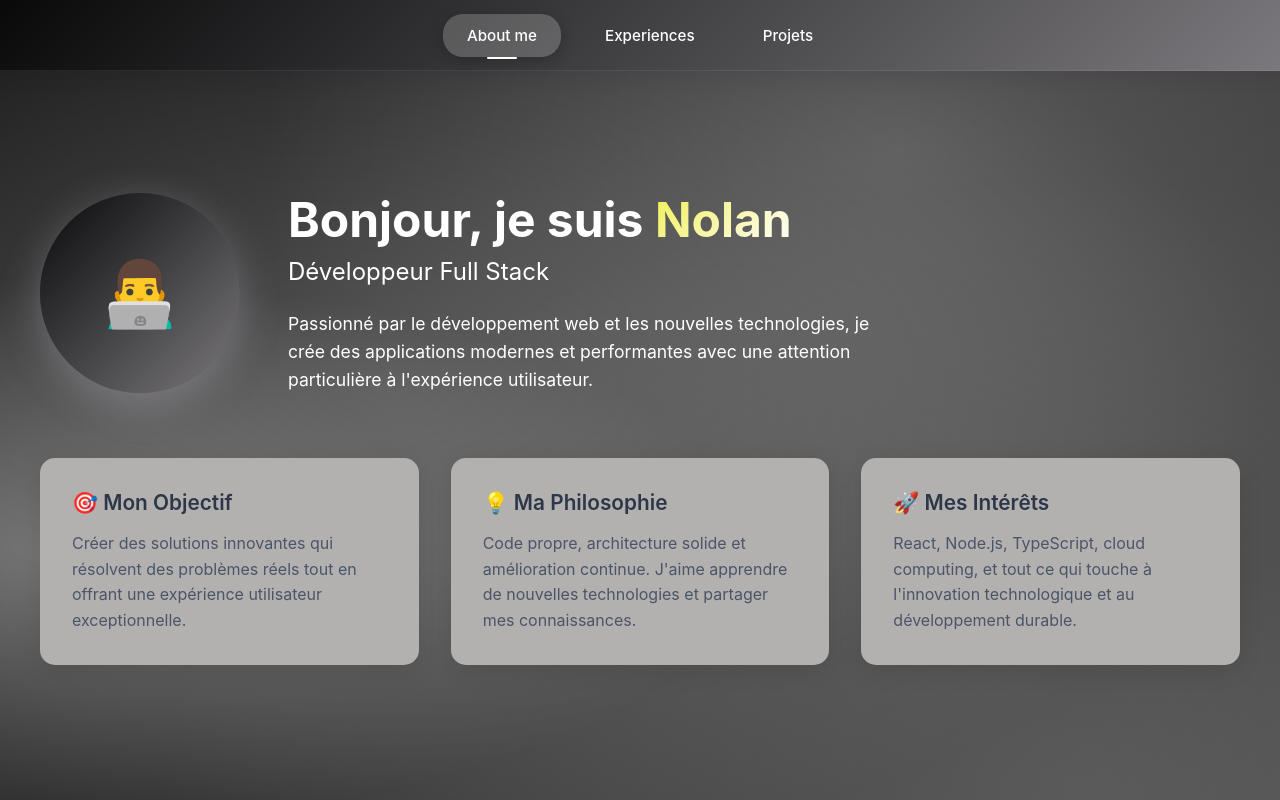
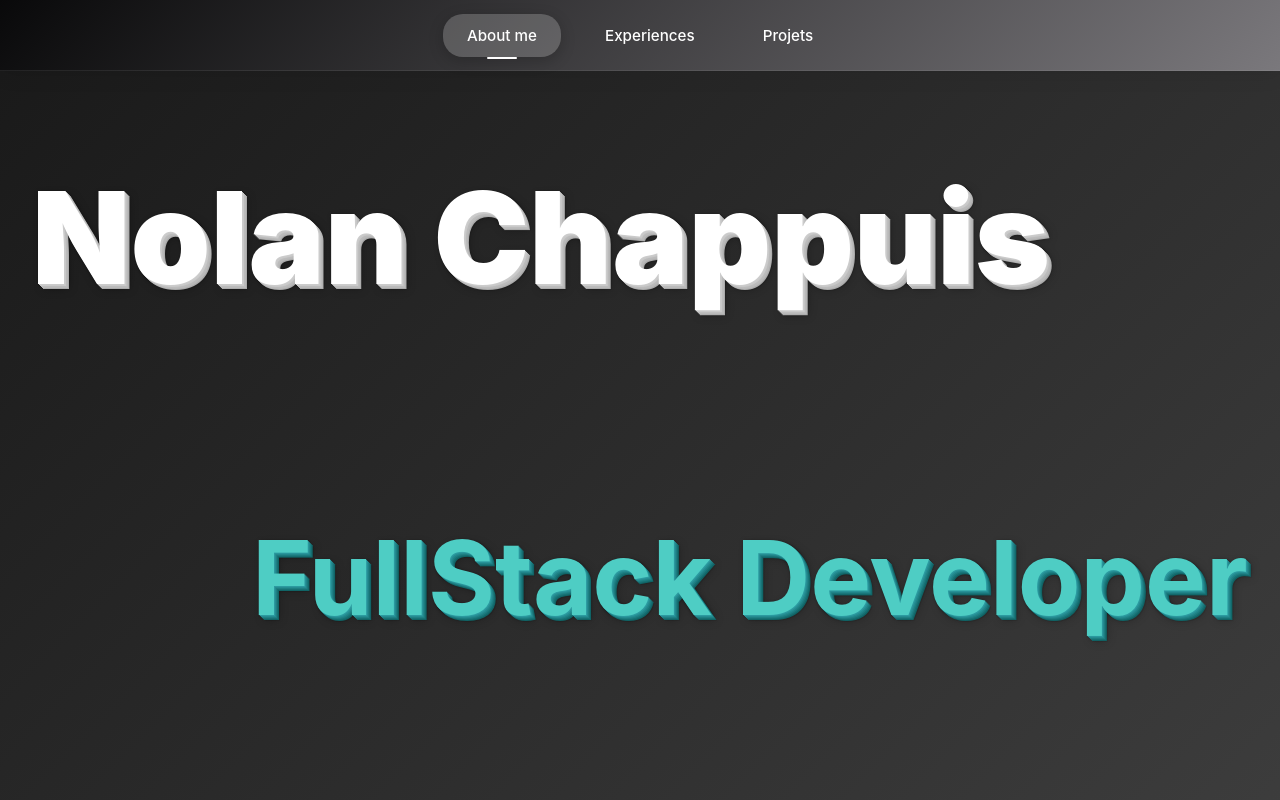
Before and after one commit to Nchappui/portfolio, a React (Create React App) app: page /about in a window 1280 px wide. Shown: the top 800 px of the page. Built offline with nearby package versions, Linux system fonts and the light colour scheme.

Commit message:
Add Skills route and update AboutMe and Intro components for improved layout and styling

```diff
--- a/src/App.js
+++ b/src/App.js
@@ -9,7 +9,7 @@ import Navigation from "./components/Navigation";
 import AboutMe from "./pages/AboutMe";
 import MyProjects from "./pages/MyProjects";
 import MyExperiences from "./pages/MyExperiences";
-import Intro from "./pages/Intro";
+import Skills from "./pages/Skills";
 
 function AppContent() {
   const location = useLocation();
@@ -20,6 +20,7 @@ function AppContent() {
     if (path === "/" || path === "/about") return "about";
     else if (path === "/projects") return "projects";
     else if (path === "/experiences") return "experiences";
+    else if (path === "/skills") return "skills";
   };
 
   return (
@@ -31,7 +32,6 @@ function AppContent() {
             path="/"
             element={
               <div>
-                <Intro />
                 <AboutMe />
               </div>
             }
@@ -39,6 +39,7 @@ function AppContent() {
           <Route path="/about" element={<AboutMe />} />
           <Route path="/projects" element={<MyProjects />} />
           <Route path="/experiences" element={<MyExperiences />} />
+          <Route path="/skills" element={<Skills />} />
         </Routes>
       </main>
     </div>
--- a/src/pages/AboutMe.css
+++ b/src/pages/AboutMe.css
@@ -1,32 +1,20 @@
+/* Wrapper global pour une page AboutMe uniforme */
+.aboutme-page-wrapper {
+  background: linear-gradient(135deg, #1a1a1a, #4a4a4a);
+  min-height: 100vh; /* Réduit à 100vh + contenu naturel */
+}
+
 .about-me {
-  padding: 120px 2rem 4rem;
-  min-height: 100vh;
-  background: radial-gradient(
-      ellipse at 30% 40%,
-      rgba(255, 255, 255, 0.2) 0%,
-      transparent 70%
-    ),
-    radial-gradient(
-      ellipse at 70% 10%,
-      rgba(255, 255, 255, 0.2) 0%,
-      transparent 50%
-    ),
-    radial-gradient(
-      ellipse at 85% 90%,
-      rgba(100, 100, 100, 0.7) 0%,
-      transparent 60%
-    ),
-    radial-gradient(
-      ellipse at 5% 60%,
-      rgba(200, 200, 200, 0.4) 0%,
-      transparent 40%
-    ),
-    linear-gradient(135deg, #1a1a1a, #4a4a4a);
+  padding: 0 2rem 8rem; /* Augmentation significative du padding-bottom */
+  min-height: calc(100vh - 70px); /* Hauteur ajustée selon la navigation (70px) */
+  /* background supprimé - utilise maintenant le background du wrapper */
 }
 
 .about-container {
   max-width: 1200px;
   margin: 0 auto;
+  padding-top: 4rem; /* Augmentation de l'espacement en haut */
+  padding-bottom: 2rem; /* Ajout d'espacement en bas */
 }
 
 .about-header {
--- a/src/pages/AboutMe.js
+++ b/src/pages/AboutMe.js
@@ -1,9 +1,13 @@
 import "./AboutMe.css";
+import Intro from "./Intro";
 
 const AboutMe = () => {
   return (
-    <section className="about-me">
-      <div className="about-container">
+    <div className="aboutme-page-wrapper">
+      <Intro />
+      <section className="about-me">
+        <div className="about-container">
+
         <div className="about-header">
           <div className="profile-image">
             <div className="image-placeholder">👨‍💻</div>
@@ -48,6 +52,7 @@ const AboutMe = () => {
         </div>
       </div>
     </section>
+    </div>
   );
 };
 
--- a/src/pages/Intro.css
+++ b/src/pages/Intro.css
@@ -1,23 +1,289 @@
 .intro-container {
   padding: 2rem;
   text-align: center;
-  background: linear-gradient(135deg, #1a1a1a, #4a4a4a);
-  min-height: 100vh;
+  /* background: linear-gradient(135deg, #1a1a1a, #4a4a4a); - supprimé pour utiliser le background du parent */
+  height: 100vh; /* Changé de min-height à height fixe */
+  overflow-x: hidden; /* Évite les barres de défilement horizontales */
+  position: relative;
 }
 
+/* STYLE 1: Gradient animé avec glow effect */
+.name.style-1 {
+  position: fixed;
+  top: 20vh;
+  left: 2rem;
+  font-size: 10vw;
+  font-weight: 900;
+  background: linear-gradient(45deg, #ff6b6b, #4ecdc4, #45b7d1, #96ceb4, #ffeaa7);
+  background-size: 400% 400%;
+  -webkit-background-clip: text;
+  -webkit-text-fill-color: transparent;
+  background-clip: text;
+  animation: gradientShift 3s ease infinite;
+  text-shadow: 0 0 30px rgba(255, 107, 107, 0.5);
+  transition: transform 0.1s ease-out;
+  will-change: transform;
+  z-index: 10;
+}
+
+.job-title.style-1 {
+  position: fixed;
+  top: auto;
+  bottom: 20vh;
+  right: 2rem;
+  font-size: 8vw;
+  font-weight: 700;
+  color: #ffffff;
+  text-shadow:
+    0 0 10px rgba(255, 255, 255, 0.5),
+    0 0 20px rgba(78, 205, 196, 0.3),
+    0 0 30px rgba(69, 183, 209, 0.2);
+  transition: transform 0.1s ease-out;
+  will-change: transform;
+  z-index: 10;
+}
+
+/* STYLE 2: Effet néon cyberpunk */
+.name.style-2 {
+  position: fixed;
+  top: 20vh;
+  left: 2rem;
+  font-size: 10vw;
+  font-weight: 900;
+  color: #00ff88;
+  text-shadow:
+    0 0 5px #00ff88,
+    0 0 10px #00ff88,
+    0 0 15px #00ff88,
+    0 0 20px #00ff88,
+    0 0 35px #00ff88,
+    0 0 40px #00ff88;
+  animation: neonFlicker 2s infinite alternate;
+  transition: transform 0.1s ease-out;
+  will-change: transform;
+  z-index: 10;
+}
+
+.job-title.style-2 {
+  position: fixed;
+  top: auto;
+  bottom: 20vh;
+  right: 2rem;
+  font-size: 8vw;
+  font-weight: 700;
+  color: #ff0080;
+  text-shadow:
+    0 0 5px #ff0080,
+    0 0 10px #ff0080,
+    0 0 15px #ff0080,
+    0 0 20px #ff0080;
+  animation: neonFlicker 2.5s infinite alternate-reverse;
+  transition: transform 0.1s ease-out;
+  will-change: transform;
+  z-index: 10;
+}
+
+/* STYLE 3: Effet 3D avec ombre portée */
+.name.style-3 {
+  position: fixed;
+  top: 20vh;
+  left: 2rem;
+  font-size: 10vw;
+  font-weight: 900;
+  color: #ffffff;
+  text-shadow:
+    1px 1px 0 #ccc,
+    2px 2px 0 #c9c9c9,
+    3px 3px 0 #bbb,
+    4px 4px 0 #b9b9b9,
+    5px 5px 0 #aaa,
+    6px 6px 1px rgba(0,0,0,.1),
+    0 0 5px rgba(0,0,0,.1),
+    1px 1px 3px rgba(0,0,0,.3),
+    3px 3px 5px rgba(0,0,0,.2),
+    5px 5px 10px rgba(0,0,0,.25);
+  transition: transform 0.1s ease-out;
+  will-change: transform;
+  z-index: 10;
+}
+
+.job-title.style-3 {
+  position: fixed;
+  top: auto;
+  bottom: 20vh;
+  right: 2rem;
+  font-size: 8vw;
+  font-weight: 700;
+  color: #4ecdc4;
+  text-shadow:
+    1px 1px 0 #2c9aa0,
+    2px 2px 0 #258c91,
+    3px 3px 0 #1e7f83,
+    4px 4px 0 #177174,
+    5px 5px 0 #106466,
+    6px 6px 1px rgba(0,0,0,.1),
+    0 0 5px rgba(0,0,0,.1),
+    1px 1px 3px rgba(0,0,0,.3),
+    3px 3px 5px rgba(0,0,0,.2),
+    5px 5px 10px rgba(0,0,0,.25);
+  transition: transform 0.1s ease-out;
+  will-change: transform;
+  z-index: 10;
+}
+
+/* STYLE 4: Effet hologramme avec lignes de scan */
+.name.style-4 {
+  position: fixed;
+  top: 20vh;
+  left: 2rem;
+  font-size: 10vw;
+  font-weight: 900;
+  color: rgba(0, 255, 255, 0.8);
+  text-shadow:
+    0 0 10px #00ffff,
+    0 0 20px #00ffff,
+    0 0 40px #00ffff;
+  position: relative;
+  transition: transform 0.1s ease-out;
+  will-change: transform;
+  z-index: 10;
+}
+
+.name.style-4::before {
+  content: '';
+  position: absolute;
+  top: 0;
+  left: 0;
+  right: 0;
+  bottom: 0;
+  background: linear-gradient(
+    transparent 0%,
+    rgba(0, 255, 255, 0.1) 49%,
+    rgba(0, 255, 255, 0.3) 50%,
+    rgba(0, 255, 255, 0.1) 51%,
+    transparent 100%
+  );
+  background-size: 100% 4px;
+  animation: scanLines 2s linear infinite;
+  pointer-events: none;
+}
+
+.job-title.style-4 {
+  position: fixed;
+  top: auto;
+  bottom: 20vh;
+  right: 2rem;
+  font-size: 8vw;
+  font-weight: 700;
+  color: rgba(255, 0, 255, 0.8);
+  text-shadow:
+    0 0 10px #ff00ff,
+    0 0 20px #ff00ff,
+    0 0 40px #ff00ff;
+  transition: transform 0.1s ease-out;
+  will-change: transform;
+  z-index: 10;
+}
+
+/* STYLE 5: Effet glass/frosted avec backdrop-filter */
+.name.style-5 {
+  position: fixed;
+  top: 20vh;
+  left: 2rem;
+  font-size: 10vw;
+  font-weight: 900;
+  color: rgba(255, 255, 255, 0.9);
+  background: rgba(255, 255, 255, 0.1);
+  backdrop-filter: blur(10px);
+  padding: 0.2em 0.4em;
+  border-radius: 20px;
+  border: 1px solid rgba(255, 255, 255, 0.2);
+  box-shadow:
+    0 8px 32px rgba(0, 0, 0, 0.1),
+    inset 0 1px 0 rgba(255, 255, 255, 0.2);
+  transition: transform 0.1s ease-out;
+  will-change: transform;
+  z-index: 10;
+}
+
+.job-title.style-5 {
+  position: fixed;
+  top: auto;
+  bottom: 20vh;
+  right: 2rem;
+  font-size: 8vw;
+  font-weight: 700;
+  color: rgba(255, 255, 255, 0.9);
+  background: rgba(78, 205, 196, 0.15);
+  backdrop-filter: blur(10px);
+  padding: 0.2em 0.4em;
+  border-radius: 20px;
+  border: 1px solid rgba(78, 205, 196, 0.3);
+  box-shadow:
+    0 8px 32px rgba(0, 0, 0, 0.1),
+    inset 0 1px 0 rgba(78, 205, 196, 0.2);
+  transition: transform 0.1s ease-out;
+  will-change: transform;
+  z-index: 10;
+}
+
+/* ANIMATIONS */
+@keyframes gradientShift {
+  0% { background-position: 0% 50%; }
+  50% { background-position: 100% 50%; }
+  100% { background-position: 0% 50%; }
+}
+
+@keyframes neonFlicker {
+  0%, 100% {
+    text-shadow:
+      0 0 5px currentColor,
+      0 0 10px currentColor,
+      0 0 15px currentColor,
+      0 0 20px currentColor,
+      0 0 35px currentColor,
+      0 0 40px currentColor;
+  }
+  50% {
+    text-shadow:
+      0 0 2px currentColor,
+      0 0 5px currentColor,
+      0 0 8px currentColor,
+      0 0 12px currentColor,
+      0 0 18px currentColor,
+      0 0 25px currentColor;
+  }
+}
+
+@keyframes scanLines {
+  0% { background-position: 0 0; }
+  100% { background-position: 0 100%; }
+}
+
+/* Style par défaut (actuel) */
 .name {
+  position: fixed;
+  top: 20vh;
+  left: 2rem;
   font-size: 10vw;
   color: #ffffff;
-  margin-bottom: 5rem;
+  margin-bottom: 0;
   text-align: left;
+  transition: transform 0.1s ease-out;
+  will-change: transform;
+  z-index: 10;
 }
 
 .job-title {
-  position: absolute;
+  position: fixed;
+  top: auto;
+  bottom: 20vh;
   right: 2rem;
-  bottom: 2rem;
-  font-size: 8vw; /* S'adapte aussi à la largeur de l'écran */
+  font-size: 8vw;
   color: #ffffff;
   margin-bottom: 0;
   text-align: right;
+  transition: transform 0.1s ease-out;
+  will-change: transform;
+  z-index: 10;
 }
--- a/src/pages/Intro.js
+++ b/src/pages/Intro.js
@@ -1,13 +1,63 @@
+import React, { useEffect, useState } from 'react';
 import "./Intro.css";
 
 function Intro() {
+  const [scrollY, setScrollY] = useState(0);
+
+  // CHANGEZ CE NUMÉRO POUR TESTER DIFFÉRENTS STYLES (1-5)
+  // style-1: Gradient animé avec glow
+  // style-2: Néon cyberpunk
+  // style-3: Effet 3D avec ombres
+  // style-4: Hologramme avec scan lines
+  // style-5: Glass/frosted effect
+  // Laissez vide pour le style par défaut
+  const currentStyle = "style-3"; // Changez ici pour tester!
+
+  useEffect(() => {
+    const handleScroll = () => {
+      setScrollY(window.scrollY);
+    };
+
+    // Ajouter l'écouteur d'événement scroll
+    window.addEventListener('scroll', handleScroll);
+
+    // Nettoyer l'écouteur lors du démontage du composant
+    return () => {
+      window.removeEventListener('scroll', handleScroll);
+    };
+  }, []);
+
+  // Calculer la translation basée sur le scroll
+  // Plus on scroll, plus les éléments s'éloignent
+  // Limiter l'effet aux premiers 100vh de scroll pour éviter que ça continue indéfiniment
+  const maxScroll = window.innerHeight; // 100vh
+  const limitedScroll = Math.min(scrollY, maxScroll);
+
+  const nameTransform = `translateX(-${limitedScroll * 1.8}px)`;
+  const titleTransform = `translateX(${limitedScroll * 1.8}px)`;
+
+  // Calculer l'opacité pour faire disparaître les éléments progressivement
+  const opacity = Math.max(0, 1 - (scrollY / maxScroll));
+
   return (
     <section className="intro">
       <div className="intro-container">
-        <div className="name">
+        <div
+          className={`name ${currentStyle}`}
+          style={{
+            transform: nameTransform,
+            opacity: opacity
+          }}
+        >
           <p>Nolan Chappuis</p>
         </div>
-        <div className="job-title">
+        <div
+          className={`job-title ${currentStyle}`}
+          style={{
+            transform: titleTransform,
+            opacity: opacity
+          }}
+        >
           <p>FullStack Developer</p>
         </div>
       </div>
```
